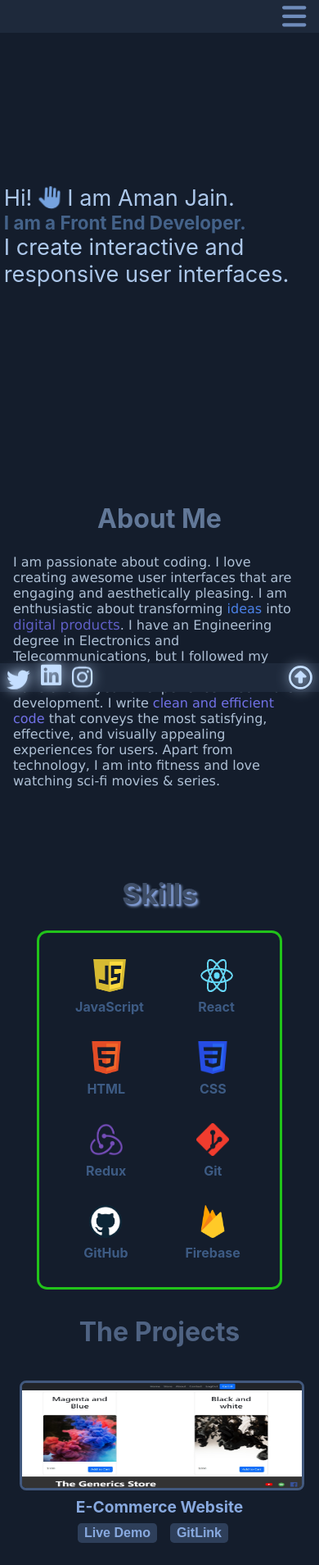
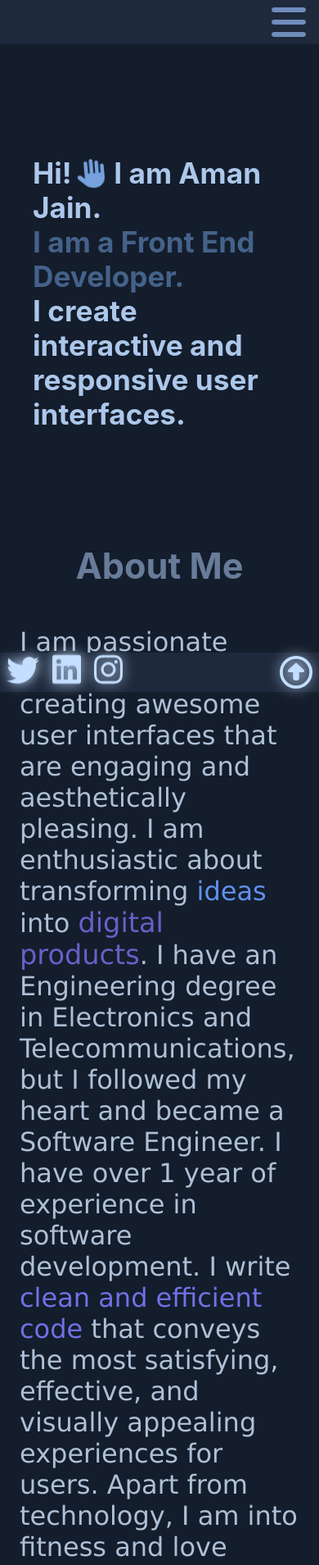
Before and after one commit to MrCyberlord/Portfolio, a React (Create React App) app: page / in a window 390 px wide. Shown: the top 1909 px of the page at 82% size. Built offline with nearby package versions, Linux system fonts and the light colour scheme.

Commit message:
mobile responsive revision one

```diff
--- a/src/components/AboutMe.module.css
+++ b/src/components/AboutMe.module.css
@@ -8,8 +8,8 @@
 
  .aboutMeHeading {
    color: #4f6383;
-   font-size: 2.7rem;
-   margin-bottom: 5rem;
+   font-size: 3rem;
+   margin-bottom: 3rem;
    animation: changeColor 5s infinite;
 }
 
@@ -30,7 +30,7 @@
     justify-content: center;
     align-items: center;
     margin: 0 10rem;
-    font-size: 1.5rem;
+    font-size: 2rem;
     font-family: Verdana;
     color: #aec0d5;
 }
@@ -38,7 +38,7 @@
 
 .digitalProduct {
   animation: digitalColors 5s infinite;
-  font-size: 1.05rem;
+  font-size: 2.1rem;
 }
 
 .clean {
@@ -69,19 +69,21 @@
 
 @media only screen and (max-width: 600px) {
   .aboutMe {
-    min-height: 32rem;
+    min-height: 38rem;
    }
 
   .aboutMeHeading {
-    font-size: 2rem; /* Reduce font size */
-    margin-bottom: 0.5rem; /* Adjust margin */
-    margin-top: 0.5rem;
+    font-size: 2.7rem; /* Reduce font size */
+    margin-bottom: 1rem; /* Adjust margin */
+    margin-top: 0.1rem;
   }
 
   .aboutMeIntro {
-    margin: 0 1rem; /* Reduce left and right margin */
-    font-size: 1rem; /* Adjust font size */
+    margin: 0 1.5rem; /* Reduce left and right margin */
+    font-size: 2rem; /* Adjust font size */
   }
 
-
+  .digitalProduct {
+    font-size: 2.1rem;
+  }
 }
--- a/src/components/Contact.module.css
+++ b/src/components/Contact.module.css
@@ -69,16 +69,17 @@
 
     .contactSection {
         padding: 1rem 0; /* Reduced padding */
-        font-size: 1.4rem; /* Reduced font size */
+        font-size: 2.2rem; /* Reduced font size */
         margin: 1.4rem 0; /* Reduced margin */
+        min-height: 38rem;
     }
 
     .card {
         width: 81%;
-        height: 17rem;
+        min-height: 18rem;
         padding: 0rem;
         margin-top: 1rem;
-        font-size: 1rem;
+        font-size: 1.5rem;
     }
 
     .nestedCard {
@@ -93,8 +94,8 @@
     }
 
     .contactItem {
-        margin: 0.3rem 0; /* Reduced margin */
-        font-size: 1rem; /* Reduced font size */
+        margin: 0.3rem 0;
+        font-size: 1.5rem;
     }
 
 }
--- a/src/components/Footer.js
+++ b/src/components/Footer.js
@@ -13,7 +13,7 @@ import styles from "./Footer.module.css";
 
 const Footer = () => {
   return (
-    <footer className={styles.footerItems}>
+    <footer className={styles.footer}>
       <div className={styles.iconContainer}>
         <a
           href="https://twitter.com/MrCyberlord"
--- a/src/components/Footer.module.css
+++ b/src/components/Footer.module.css
@@ -1,4 +1,4 @@
-.footerItems{
+.footer{
     background-color: #1E293B;
     display: flex;
     justify-content: space-between;
@@ -81,19 +81,20 @@
 
 @media only screen and (max-width: 600px) {
 
-    .footerItems {
+    .footer {
         position: fixed;
         width: 100%;
+        height: 3rem;
     }
 
     .iconContainer a {
-        font-size: 1.8rem;
-        margin-right: 0.3rem;
+        font-size: 2.5rem;
+        margin-right: 0.5rem;
         margin-left: 0.5rem;
     }
 
     .upIcon {
-        font-size: 1.8rem;
+        font-size: 2.5rem;
         margin-right: 0.5rem;
     }
 
--- a/src/components/Header.module.css
+++ b/src/components/Header.module.css
@@ -15,6 +15,7 @@ header {
   text-align: left;
   font-size: 3rem;
   color: #acc7ea;
+  font-weight: bolder;
 }
 
 .handIcon {
@@ -72,16 +73,18 @@ header {
 @media only screen and (max-width: 600px) {
 
   header {
-    min-height: 31rem;
+    min-height: 38rem;
+    padding: 0 2rem;
+    align-items: center;
 }
 
   .headerClass {
-    font-size: 1.5rem; /* Reduce font size for mobile */
+    font-size: 2rem; /* Reduce font size for mobile */
   }
 
   .lineContainer {
-    font-size: 1.7rem; /* Reduce font size */
-    padding: 0.3rem;
+    font-size: 2.2rem; /* Reduce font size */
+    padding: 0.5rem;
   }
 
   .handIcon {
@@ -90,7 +93,7 @@ header {
   }
 
   .text {
-    font-size: 1.4rem; /* Adjust font size */
+    font-size: 2.2rem; /* Adjust font size */
     margin-bottom:0;
   }
 }
--- a/src/components/Navbar.module.css
+++ b/src/components/Navbar.module.css
@@ -56,7 +56,7 @@
         padding: 0.2rem 0;  /* Adjust the padding to increase the navbar height */
         justify-content: flex-end;
         top: 0.1px;
-        height: 2.1rem;
+        height: 3rem;
 
     }
 
@@ -71,7 +71,7 @@
         display:inline-flex;  /* Show hamburger icon on mobile */
         align-self: center;
         color: #6f8cbb;
-        font-size: 2.1rem;
+        font-size: 3rem;
         margin-right: 1rem;
         margin-bottom: 0.2rem;
     }
@@ -97,8 +97,8 @@
 
 .navList .showMenu li {
     margin: 0 0rem;   /* Adjust this value for more or less space */
-    height: 2.5rem;
-    width: 10rem;
+    height: 3.2rem;
+    width: 14rem;
     display: flex;
     align-items: center;
 }
@@ -107,13 +107,13 @@
 .navList .showMenu li a {
     color:#1E293B ;
     font-weight: bold;
-    font-size: 1.4rem;
+    font-size: 1.8rem;
     text-decoration:none;
     padding: 0.2rem 0.4rem; /* Adjust padding to control the size of the capsules */
     border-radius: 0.2rem; /* This creates the capsule-like rounded edges */
     background-color: #6f8cbb;
     transition: ease 0.1s;  /* This adds a smooth transition effect when the background color changes */
-    width: 10rem;
+    width: 15rem;
 }
 
 .navList .showMenu li a:hover {
--- a/src/components/Skills.module.css
+++ b/src/components/Skills.module.css
@@ -1,6 +1,6 @@
 .skillsSection {
     padding:1.8rem;
-    min-height: 38rem;
+    min-height: 50rem;
   }
 
 .skillsHeading {
@@ -62,11 +62,12 @@
 
     .skillsSection {
       padding:0.5rem;
-      min-height: 32rem;
+      min-height: rem;
     }
 
     .skillsHeading {
-      font-size: 2.2rem;
+      font-size: 3rem;
+      margin-bottom: 3rem;
     }
 
     .skillsContainer {
@@ -81,13 +82,13 @@
     }
 
     .skillIcon {
-      width: 2.5rem;
-      height: 2.5rem;
+      width: 3.5rem;
+      height: 3.5rem;
     }
 
     .skillName {
       margin-top: 0.5rem;
-      font-size: 1rem;
+      font-size: 1.5rem;
     }
 
   }
--- a/src/components/projects/ProjectTemplate.module.css
+++ b/src/components/projects/ProjectTemplate.module.css
@@ -54,23 +54,23 @@
 @media only screen and (max-width: 600px) {
 
     .projectCard {
-        margin: 1rem 1.5rem; /* Reduce the left and right margin */
+        margin: 1.4rem 1.8rem; /* Reduce the left and right margin */
     }
 
     .projectTitle {
-        font-size: 1.2rem; /* Reduce the font size */
+        font-size: 1.8rem; /* Reduce the font size */
     }
 
     .projectImage {
         max-width: 100%; /* Allow the image to expand fully */
-        height: 8rem; /* Keep the image aspect ratio */
+        height: 12rem; /* Keep the image aspect ratio */
     }
-
-
 
     .demoButton, .gitButton {
         margin-right: 1rem;
         margin-bottom: 0.5rem; /* Add some bottom margin */
+        font-size: 1.4rem;
+        font-weight: bold;
     }
 
 }
--- a/src/components/projects/Projects.module.css
+++ b/src/components/projects/Projects.module.css
@@ -8,7 +8,7 @@
 }
 
 .title {
-    font-size: 2.5rem;
+    font-size: 3rem;
     margin-bottom: 2rem;
     color: #4f6383;
     font-weight: bold;
@@ -23,12 +23,13 @@
 @media only screen and (max-width: 600px) {
 
     .projectSection {
-        padding: 0rem; /* Reduce the padding slightly */
+        padding: 1rem; /* Reduce the padding slightly */
+        min-height: 38rem;
     }
 
     .title {
-        font-size: 2rem; /* Reduce the font size */
-        margin-bottom: 1.5rem; /* Adjust the margin */
+        font-size: 2.5rem; /* Reduce the font size */
+        margin-bottom: 2rem; /* Adjust the margin */
     }
 
     .projectGrid {
```
